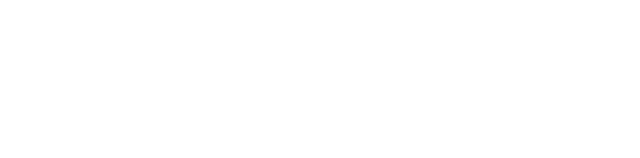
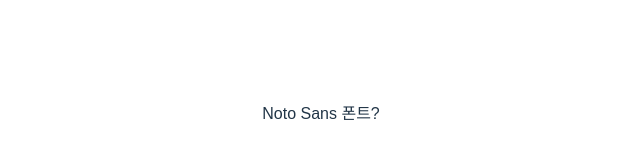
Before and after one commit to kyl6682/oz-project, a React (Vite) app: page / in a window 1280 px wide. Shown: the part 286-444 px from the top of the page, without its empty margins (319-959 px from the left). Built offline with nearby package versions, Linux system fonts and the light colour scheme; a web font is replaced by a local one.

Commit message:
💄 전역 스타일 정의 #3

```diff
--- a/package.json
+++ b/package.json
@@ -16,7 +16,8 @@
     "react-dom": "^19.0.0",
     "react-redux": "^9.2.0",
     "react-router-dom": "^7.2.0",
-    "styled-component": "^2.8.0"
+    "styled-component": "^2.8.0",
+    "styled-components": "^6.1.15"
   },
   "devDependencies": {
     "@eslint/js": "^9.21.0",
--- a/src/App.jsx
+++ b/src/App.jsx
@@ -1,9 +1,12 @@
 import './App.css'
+import GlobalStyle from './styles/GlobalStyles'
 
 function App() {
 
   return (
     <>
+      <GlobalStyle />
+      <div>Noto Sans 폰트?</div>
     </>
   )
 }
--- /dev/null
+++ b/src/styles/GlobalStyles.jsx
@@ -0,0 +1,20 @@
+import { createGlobalStyle } from 'styled-components'
+import Noto_Sans from '../assets/Fonts/Noto_Sans.woff'
+
+const GlobalStyle = createGlobalStyle`
+  @font-face {
+    font-family: 'Noto_Sans';
+    src: url('../assets/Fonts/Noto_Sans.woff') format(woff);
+    font-weight: 400;
+    font-style: normal;
+  }
+  * {
+    margin: 0;
+    box-sizing: border-box;
+  }
+  body {
+    font-family: 'Noto_Sans', sans-serif;
+  }
+`
+
+export default GlobalStyle;
```
Also changed, not shown: src/.eslintrc.json, src/assets/Fonts/Noto_Sans.woff (added), src/components/Buttons.jsx (added), src/components/Cards.jsx (added), src/components/Footer.jsx (added), src/components/Header.jsx (added), src/components/Icons.jsx (added), src/components/Inputs.jsx (added), src/components/Logo.jsx (added), src/components/ProductCart.jsx (added), 1 other file (tests, documents, lock files or other folders).
